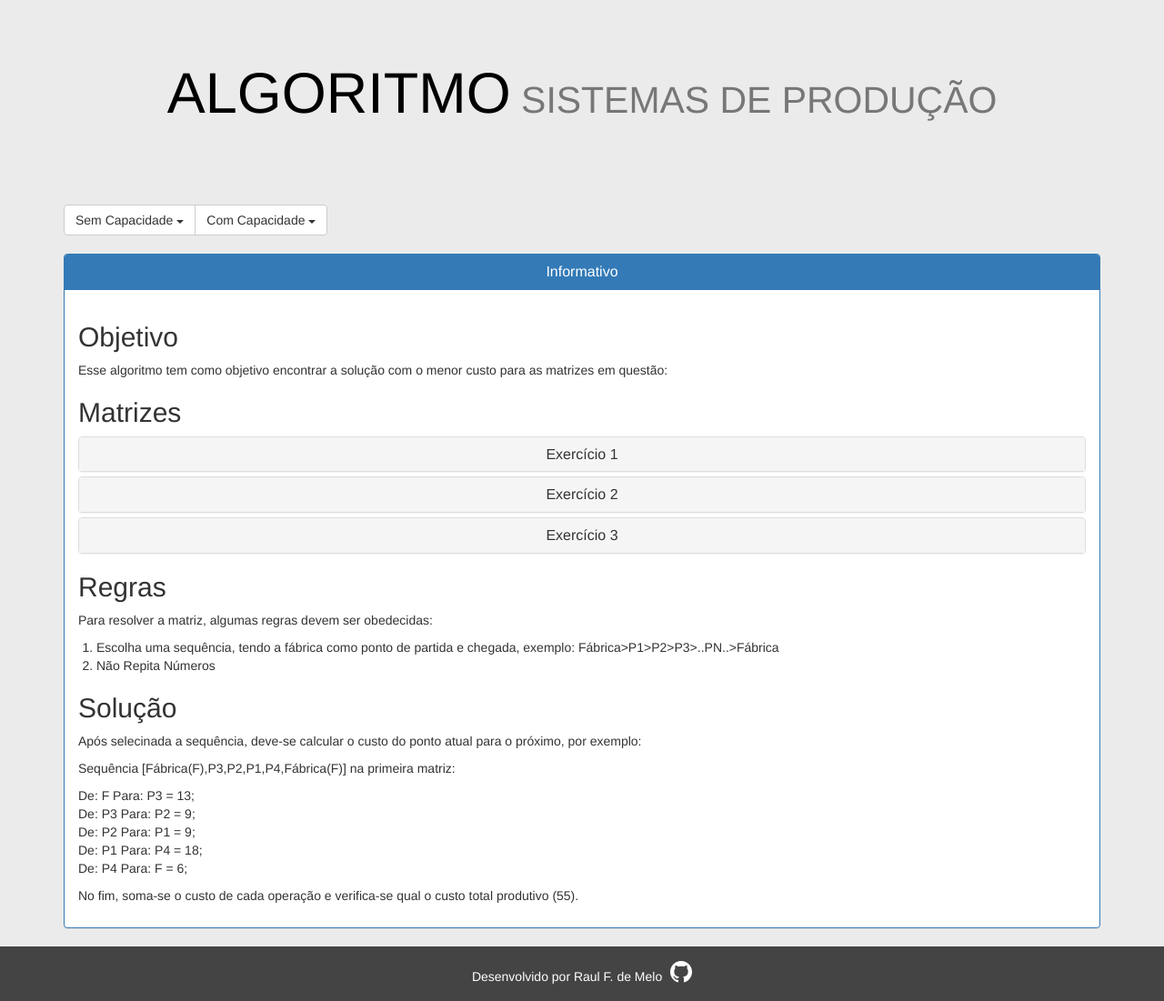
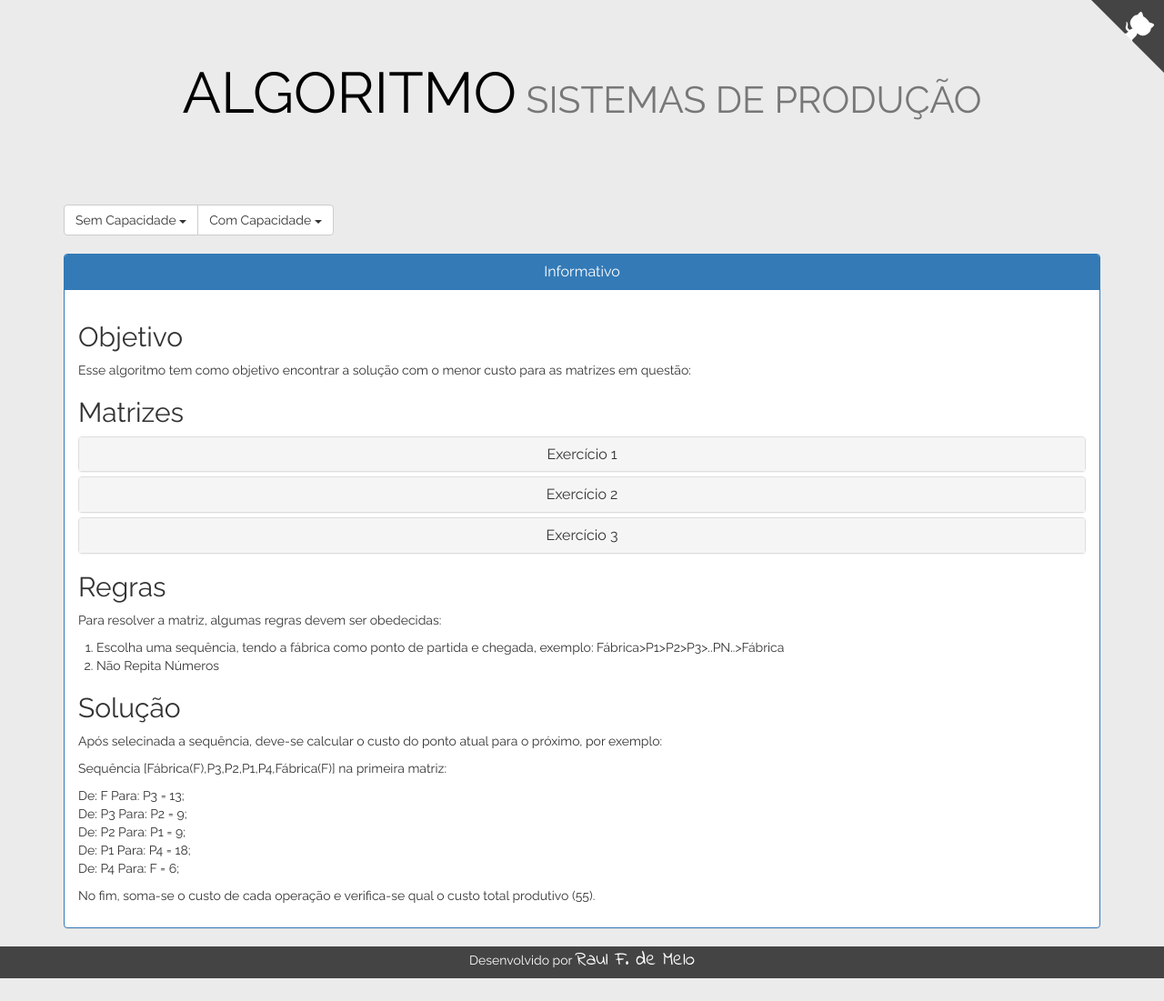
Before and after one commit to raulfdm/algoritmo-sistemas-produtivos, a Jekyll site: the page built from index.html, in a window 1280 px wide. Shown: the whole page at 91% size. Built offline with Jekyll 4.4.1, drawn with Linux system fonts in a browser that asks for light colours; after the commit the page ends 1076 px from its top, so only the background shows below that.

Commit message:
Alterações
• Alteração na fonte do sistema;
• Adicionado gitcorner

```diff
--- a/_includes/body.html
+++ b/_includes/body.html
@@ -1,4 +1,5 @@
 <body>
+    {% include giticon.html %}
     <div class="container">
         <div class="jumbotron">
             <h1><a class="titulo" href="/algoritmo-sistemas-produtivos/">Algoritmo</a><small> sistemas de produção</small></h1>
@@ -10,6 +11,8 @@
         </nav>
 
         <!-- CONTEUDO -->
-        <h1>{{page.id}}</h1> {{ content }}
+        <h1>{{page.id}}</h1>
+        {{ content }}
     </div>
+    {% include footer.html%}
 </body>
--- a/_includes/footer.html
+++ b/_includes/footer.html
@@ -1,6 +1,6 @@
 <footer>
   <p>
-    Desenvolvido por Raul F. de Melo
+    Desenvolvido por
   </p>
-  <a href="https://github.com/raulfdm"><i class="fa fa-github fa-2x" aria-hidden="true"></i></a>
+  <p class="dev-name">Raul F. de Melo</p>
 </footer>
--- /dev/null
+++ b/_includes/giticon.html
@@ -0,0 +1 @@
+<a href="https://github.com/raulfdm" class="github-corner"><svg width="80" height="80" viewBox="0 0 250 250" style="fill:#444; color:#fff; position: absolute; top: 0; border: 0; right: 0;"><path d="M0,0 L115,115 L130,115 L142,142 L250,250 L250,0 Z"></path><path d="M128.3,109.0 C113.8,99.7 119.0,89.6 119.0,89.6 C122.0,82.7 120.5,78.6 120.5,78.6 C119.2,72.0 123.4,76.3 123.4,76.3 C127.3,80.9 125.5,87.3 125.5,87.3 C122.9,97.6 130.6,101.9 134.4,103.2" fill="currentColor" style="transform-origin: 130px 106px;" class="octo-arm"></path><path d="M115.0,115.0 C114.9,115.1 118.7,116.5 119.8,115.4 L133.7,101.6 C136.9,99.2 139.9,98.4 142.2,98.6 C133.8,88.0 127.5,74.4 143.8,58.0 C148.5,53.4 154.0,51.2 159.7,51.0 C160.3,49.4 163.2,43.6 171.4,40.1 C171.4,40.1 176.1,42.5 178.8,56.2 C183.1,58.6 187.2,61.8 190.9,65.4 C194.5,69.0 197.7,73.2 200.1,77.6 C213.8,80.2 216.3,84.9 216.3,84.9 C212.7,93.1 206.9,96.0 205.4,96.6 C205.1,102.4 203.0,107.8 198.3,112.5 C181.9,128.9 168.3,122.5 157.7,114.1 C157.9,116.9 156.7,120.9 152.7,124.9 L141.0,136.5 C139.8,137.7 141.6,141.9 141.8,141.8 Z" fill="currentColor" class="octo-body"></path></svg></a><style>.github-corner:hover .octo-arm{animation:octocat-wave 560ms ease-in-out}@keyframes octocat-wave{0%,100%{transform:rotate(0)}20%,60%{transform:rotate(-25deg)}40%,80%{transform:rotate(10deg)}}@media (max-width:500px){.github-corner:hover .octo-arm{animation:none}.github-corner .octo-arm{animation:octocat-wave 560ms ease-in-out}}</style>
--- a/_includes/head.html
+++ b/_includes/head.html
@@ -25,4 +25,5 @@
     <link rel="stylesheet" href="{{"/css/bootstrap.min.css" | prepend:site.baseurl}}">
     <link rel="stylesheet" href="{{"/css/style.css" | prepend:site.baseurl}}">
     <link rel="stylesheet" href="{{"/css/font-awesome.min.css" | prepend:site.baseurl}}">
+    <link href='https://fonts.googleapis.com/css?family=Lato|Open+Sans|Raleway|Indie+Flower' rel='stylesheet' type='text/css'>
 </head>
--- a/_layouts/default.html
+++ b/_layouts/default.html
@@ -5,6 +5,4 @@
 
 {% include body.html%}
 
-{% include footer.html%}
-
 </html>
--- a/css/style.css
+++ b/css/style.css
@@ -1,5 +1,6 @@
 body {
     background-color: #ebebeb;
+    font-family: Raleway;
 }
 h1 {
     text-align: center;
@@ -73,18 +74,14 @@
   background-color: #444;
   margin: 0;
   text-align: center;
-  height: 60px;
-  padding-top: 14px;
+  height: 2.5em;
 }
 footer p {
   color: white;
   margin: 0 auto;
   display: inline;
 }
-footer i{
-  margin-left: 5px;
-  color: white;
+.dev-name{
+  font-family: Indie Flower;
+  font-size: 1.5em;
 }
-footer i:hover{
-  color:#4078c0;
-}
```
